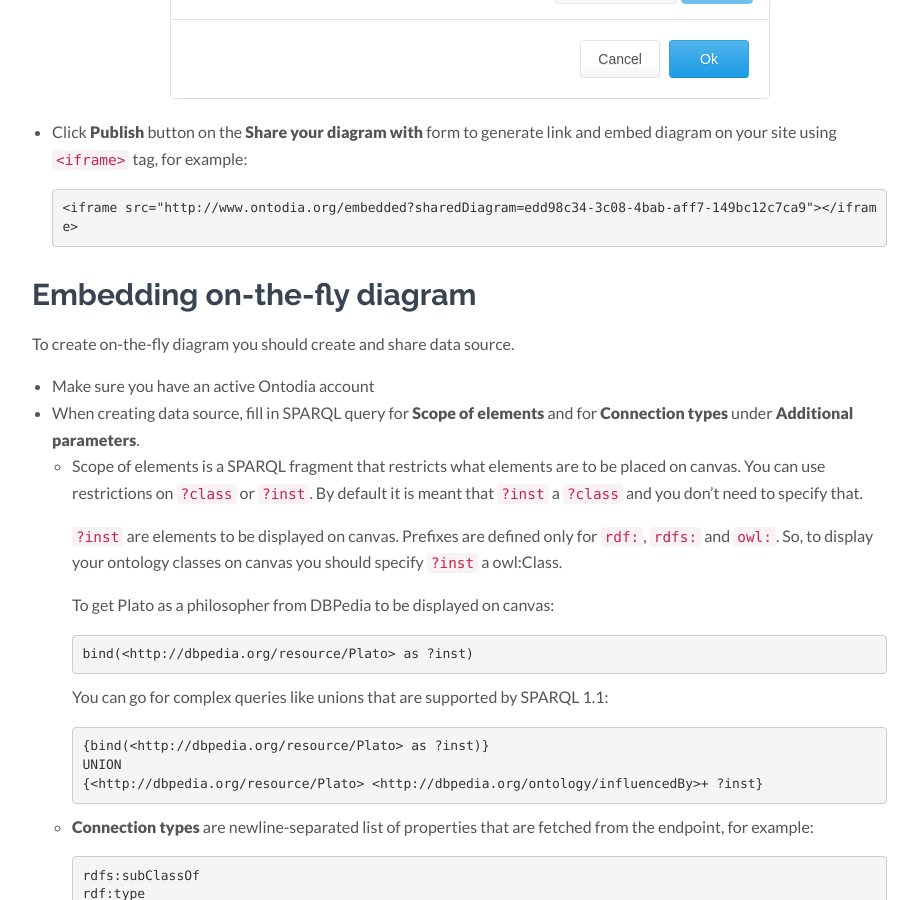
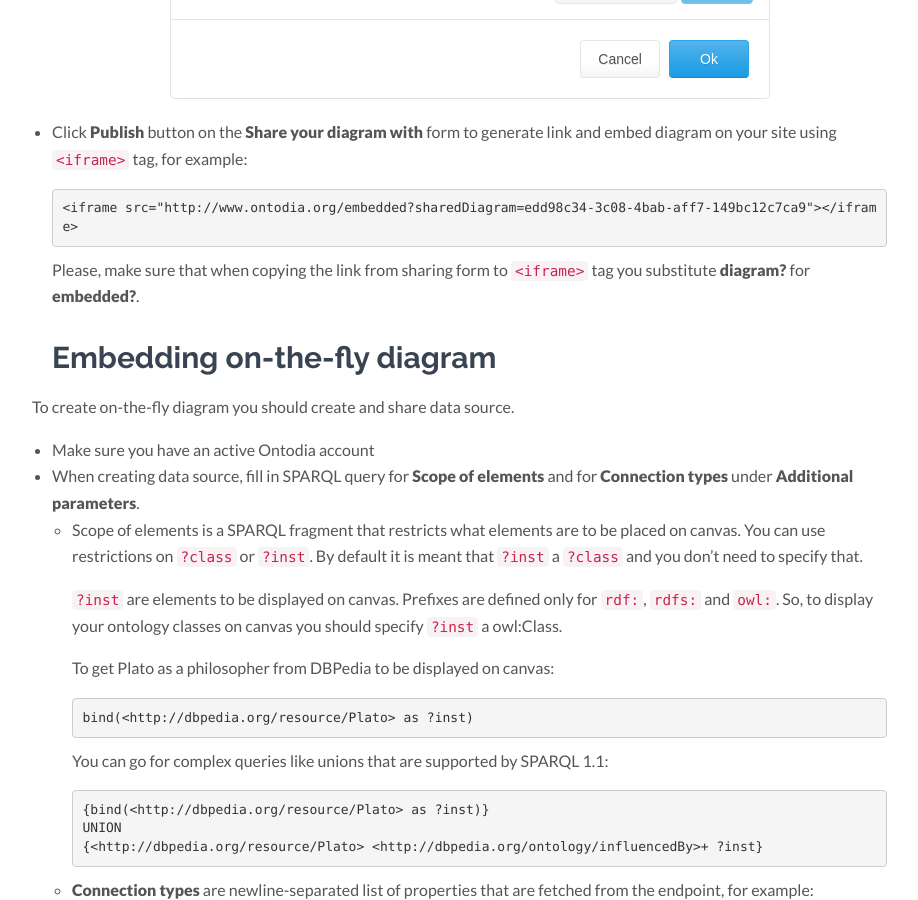
Before and after one commit to ontodia-org/ontodia-org.github.io, a Jekyll site: the page built from _posts/2016-03-21-embedding-ontodia-into-your-own-site.markdown, in a window 1280 px wide and 900 px high, scrolled down 1727 px. Shown: the whole window, without its empty margins (38-956 px from the left). Built offline with Jekyll 4.4.1, drawn with Linux system fonts in a browser that asks for light colours; nearby versions of some CDN libraries; comment, search, counter and statistics services are not loaded.

Commit message:
Minor clarifying corrections to embedding tutorial

````diff
--- a/_posts/2016-03-21-embedding-ontodia-into-your-own-site.markdown
+++ b/_posts/2016-03-21-embedding-ontodia-into-your-own-site.markdown
@@ -39,7 +39,7 @@ using <code><iframe></code> tag, for example:
   ```
   <iframe src="http://www.ontodia.org/embedded?sharedDiagram=edd98c34-3c08-4bab-aff7-149bc12c7ca9"></iframe>
   ```
-
+Please, make sure that when copying the link from sharing form to <code><iframe></code> tag you substitute **diagram?** for **embedded?**.
 ## Embedding on-the-fly diagram
 
 To create on-the-fly diagram you should create and share data source.
````
